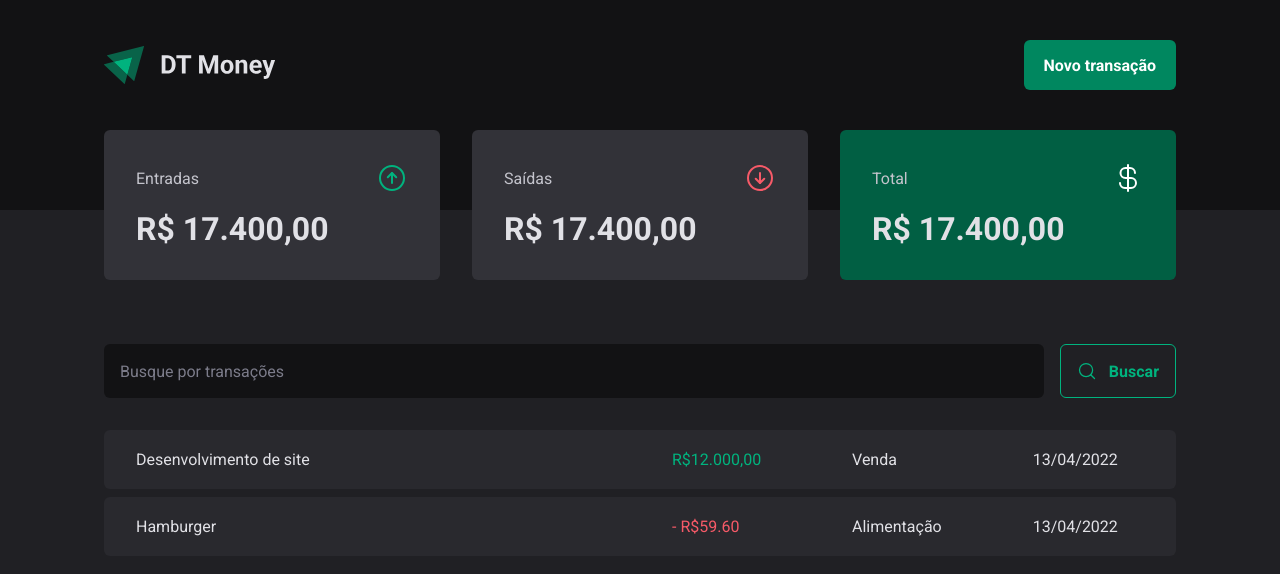
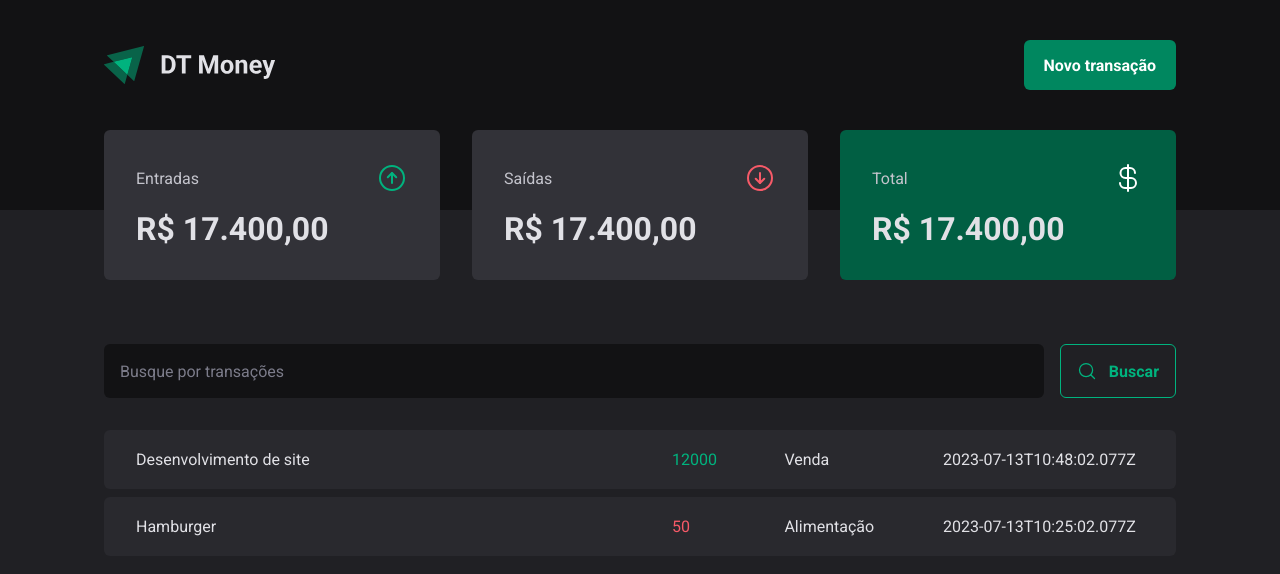
Before and after one commit to onerbreno/ignite-dt-money, a React (Vite) app: page / in a window 1280 px wide. Shown: the top 574 px of the page. Built offline with nearby package versions, Linux system fonts and the light colour scheme; data requests are answered from the project's data file.

Commit message:
feat Add json-server and dynamic transactions table

```diff
--- a/package.json
+++ b/package.json
@@ -5,6 +5,7 @@
   "type": "module",
   "scripts": {
     "dev": "vite",
+    "dev:server": "json-server server.json -w -d 500",
     "build": "tsc && vite build",
     "lint": "eslint src --ext ts,tsx --report-unused-disable-directives --max-warnings 0",
     "preview": "vite preview"
@@ -28,6 +29,7 @@
     "eslint": "^8.44.0",
     "eslint-plugin-react-hooks": "^4.6.0",
     "eslint-plugin-react-refresh": "^0.4.1",
+    "json-server": "0.17.3",
     "typescript": "^5.0.2",
     "vite": "^4.4.0"
   }
--- /dev/null
+++ b/server.json
@@ -0,0 +1,20 @@
+{
+  "transactions": [
+    {
+      "id": 1,
+      "description": "Desenvolvimento de site",
+      "type": "income",
+      "category": "Venda",
+      "price": 12000,
+      "createdAt": "2023-07-13T10:48:02.077Z"
+    },
+    {
+      "id": 2,
+      "description": "Hamburger",
+      "type": "outcome",
+      "category": "Alimentação",
+      "price": 50,
+      "createdAt": "2023-07-13T10:25:02.077Z"
+    }
+  ]
+}
--- a/src/pages/Transactions/index.tsx
+++ b/src/pages/Transactions/index.tsx
@@ -1,3 +1,4 @@
+import { useEffect, useState } from 'react'
 import { Header } from '../../components/Header'
 import { Summary } from '../../components/Summary'
 import { SearchForm } from './components/SearchForm'
@@ -7,7 +8,28 @@
   TransactionsTable,
 } from './styles'
 
+interface Transaction {
+  id: number
+  description: string
+  type: 'income' | 'outcome'
+  price: number
+  category: string
+  createdAt: string
+}
+
 export function Transactions() {
+  const [transactions, setTransactions] = useState<Transaction[]>([])
+
+  async function loadTransactions() {
+    const response = await fetch('http://localhost:3000/transactions')
+    const data = await response.json()
+
+    setTransactions(data)
+  }
+  useEffect(() => {
+    loadTransactions()
+  }, [])
+
   return (
     <div>
       <Header />
@@ -17,22 +39,18 @@
         <SearchForm />
         <TransactionsTable>
           <tbody>
-            <tr>
-              <td width="50%">Desenvolvimento de site</td>
-              <td>
-                <PriceHighLight variant="income">R$12.000,00</PriceHighLight>
-              </td>
-              <td>Venda</td>
-              <td>13/04/2022</td>
-            </tr>
-            <tr>
-              <td width="50%">Hamburger</td>
-              <td>
-                <PriceHighLight variant="outcome">- R$59.60</PriceHighLight>
-              </td>
-              <td>Alimentação</td>
-              <td>13/04/2022</td>
-            </tr>
+            {transactions.map((transaction) => (
+              <tr key={transaction.id}>
+                <td width="50%">{transaction.description}</td>
+                <td>
+                  <PriceHighLight variant={transaction.type}>
+                    {transaction.price}
+                  </PriceHighLight>
+                </td>
+                <td>{transaction.category}</td>
+                <td>{transaction.createdAt}</td>
+              </tr>
+            ))}
           </tbody>
         </TransactionsTable>
       </TransactionsContainer>
```
Also changed, not shown: 1 other file (tests, documents, lock files or other folders).
